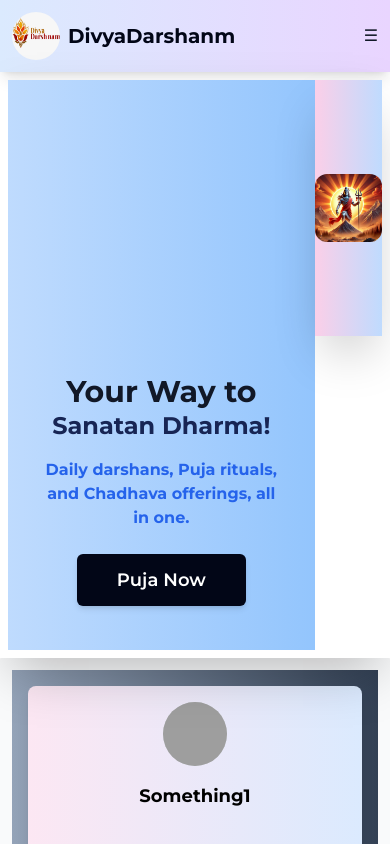
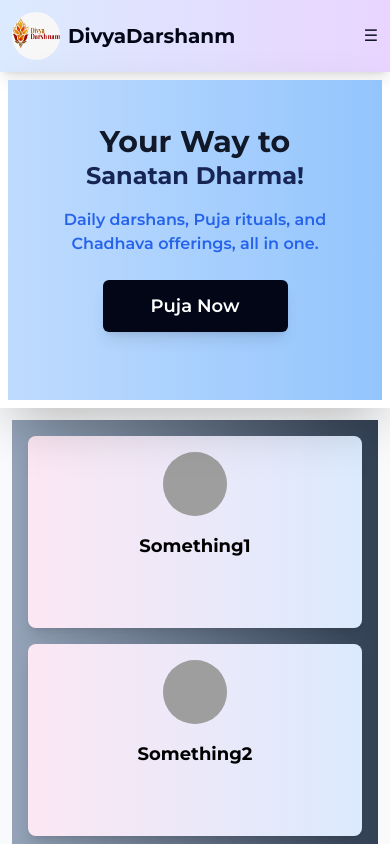
Before and after one commit to Irfanlam123/DivyaDarhsanm, a React (Vite) app: page / in a window 390 px wide. Shown: the top 844 px of the page. Built offline with nearby package versions, Linux system fonts and the light colour scheme; grey boxes are pictures that could not be loaded.

Commit message:
responsive Home

```diff
--- a/src/Components/Home/Home.jsx
+++ b/src/Components/Home/Home.jsx
@@ -78,37 +78,27 @@ const Home = () => {
         <div className="flex flex-col justify-center items-center ">
           {/* Div Sections */}
           <div className="flex w-full ">
-            <div className="bg-gradient-to-r from-blue-200 to-blue-300 h-[570px] w-[1700px]  items-center ">
-              {/* <ImageCarousel /> */}
-              <div className="flex flex-col justify-center items-center text-center w-full max-w-[80%] md:max-w-[60%] mx-auto h-screen">
+            <div className="bg-gradient-to-r from-blue-200 to-blue-300 w-full h-80 flex justify-center items-center">
+              <div className="flex flex-col justify-center items-center text-center w-full max-w-[90%] md:max-w-[70%] mx-auto">
                 <h1 className="text-3xl md:text-5xl font-bold font-montserrat text-gray-900">
                   Your Way to
                 </h1>
                 <p className="text-2xl md:text-5xl font-bold font-montserrat text-blue-950">
                   Sanatan Dharma!
                 </p>
-                <p className="mt-4 md:mt-6 text-base md:text-lg text-blue-600 font-bold">
+                <p className="mt-4 md:mt-6 text-base md:text-lg text-blue-600 font-semibold">
                   Daily darshans, Puja rituals, and Chadhava offerings, all in
                   one.
                 </p>
                 <div className="py-6 md:py-8">
                   <Link
                     to="/Puja"
-                    className="inline-block bg-slate-950 text-white py-3 px-10 md:px-20 rounded-md text-lg md:text-xl font-semibold font-montserrat hover:bg-yellow-300 hover:text-slate-950 transition-all duration-300 transform hover:scale-110 shadow-md hover:shadow-lg"
+                    className="inline-block bg-slate-950 text-white py-3 px-12 md:px-16 rounded-md text-lg md:text-xl font-semibold font-montserrat hover:bg-yellow-300 hover:text-slate-950 transition-all duration-300 transform hover:scale-105 shadow-lg hover:shadow-xl"
                   >
                     Puja Now
                   </Link>
                 </div>
               </div>
-
-
-            </div>
-            <div className="bg-gradient-to-r from-pink-200 to-blue-200 h-64 sm:h-80 md:h-96 lg:h-[570px] w-full shadow-2xl flex justify-center items-center">
-              <img
-                src={TrishulImage}
-                alt="Trishul"
-                className="w-40 h-auto sm:w-56 sm:h-auto md:w-72 md:h-auto lg:w-96 rounded-xl shadow-slate-400 hover:shadow-2xl transition-all duration-300 object-contain"
-              />
             </div>
           </div>
         </div>
@@ -158,6 +148,8 @@ const Home = () => {
 
       <div className="py-4 bg-gradient-to-r from-blue-50 to-blue-100 ">
         <Design />
+        <Design />
+        <Design />
       </div>
 
       <div
@@ -205,60 +197,56 @@ const Home = () => {
           </div>
         </div>
 
-        <div className="p-2 py-6 ">
-          <h1 className="font-bold text-3xl font-montserrat text-orange-400 flex justify-center">
-            Know How wiil you Join The Pujas
+        <div className="p-4 py-6 w-full max-w-[90%] mx-auto">
+          <h1 className="font-bold text-2xl md:text-3xl font-montserrat text-orange-400 text-center">
+            Know How You Will Join The Pujas
           </h1>
-          <div className="flex justify-center space-x-60 py-8">
-            {" "}
-            <p>
+
+          {/* Step 1 */}
+          <div className="flex flex-col md:flex-row items-center justify-center gap-6 md:gap-20 py-6">
             <img
               src={PoojaIcon}
               alt="icon"
-                className="h-60 w-full rounded-full mb-6 "
+              className="h-40 w-40 md:h-60 md:w-60 rounded-full mb-4 md:mb-0"
             />
-            </p>
-            <p className="text-2xl font-bold font-montserrat py-16 text-orange-400">
+            <p className="text-xl md:text-2xl font-bold font-montserrat text-orange-400 text-center md:text-left">
               01 Choose A Pooja
             </p>
           </div>
-          <div className="flex justify-center space-x-60 py-8">
-            {" "}
-            <p className="text-2xl font-bold font-montserrat py-16 text-orange-400">
-              02 Add Family Data
-            </p>
-            <p>
+
+          {/* Step 2 */}
+          <div className="flex flex-col md:flex-row-reverse items-center justify-center gap-6 md:gap-20 py-6">
             <img
               src={FamilyIcon}
               alt="icon"
-                className="h-60 w-full rounded-full mb-6 "
+              className="h-40 w-40 md:h-60 md:w-60 rounded-full mb-4 md:mb-0"
             />
+            <p className="text-xl md:text-2xl font-bold font-montserrat text-orange-400 text-center md:text-left">
+              02 Add Family Data
             </p>
           </div>
-          <div className="flex justify-center space-x-60 py-8">
-            {" "}
-            <p>
+
+          {/* Step 3 */}
+          <div className="flex flex-col md:flex-row items-center justify-center gap-6 md:gap-20 py-6">
             <img
               src={Icon}
               alt="icon"
-                className="h-60 w-full rounded-full mb-6 "
+              className="h-40 w-40 md:h-60 md:w-60 rounded-full mb-4 md:mb-0"
             />
-            </p>
-            <p className="text-2xl font-bold font-montserrat py-16 text-orange-400">
+            <p className="text-xl md:text-2xl font-bold font-montserrat text-orange-400 text-center md:text-left">
               03 Booking Complete
             </p>
           </div>
-          <div className="flex justify-center space-x-60 py-8">
-            {" "}
-            <p className="text-2xl font-bold font-montserrat py-16 text-orange-400">
-              04 Receive Blessing
-            </p>
-            <p>
+
+          {/* Step 4 */}
+          <div className="flex flex-col md:flex-row-reverse items-center justify-center gap-6 md:gap-20 py-6">
             <img
               src={Bless}
               alt="icon"
-                className="h-60 w-full rounded-full mb-6 "
+              className="h-40 w-40 md:h-60 md:w-60 rounded-full mb-4 md:mb-0"
             />
+            <p className="text-xl md:text-2xl font-bold font-montserrat text-orange-400 text-center md:text-left">
+              04 Receive Blessing
             </p>
           </div>
         </div>
```
Lines whose indentation alone changed are shown as unchanged.
